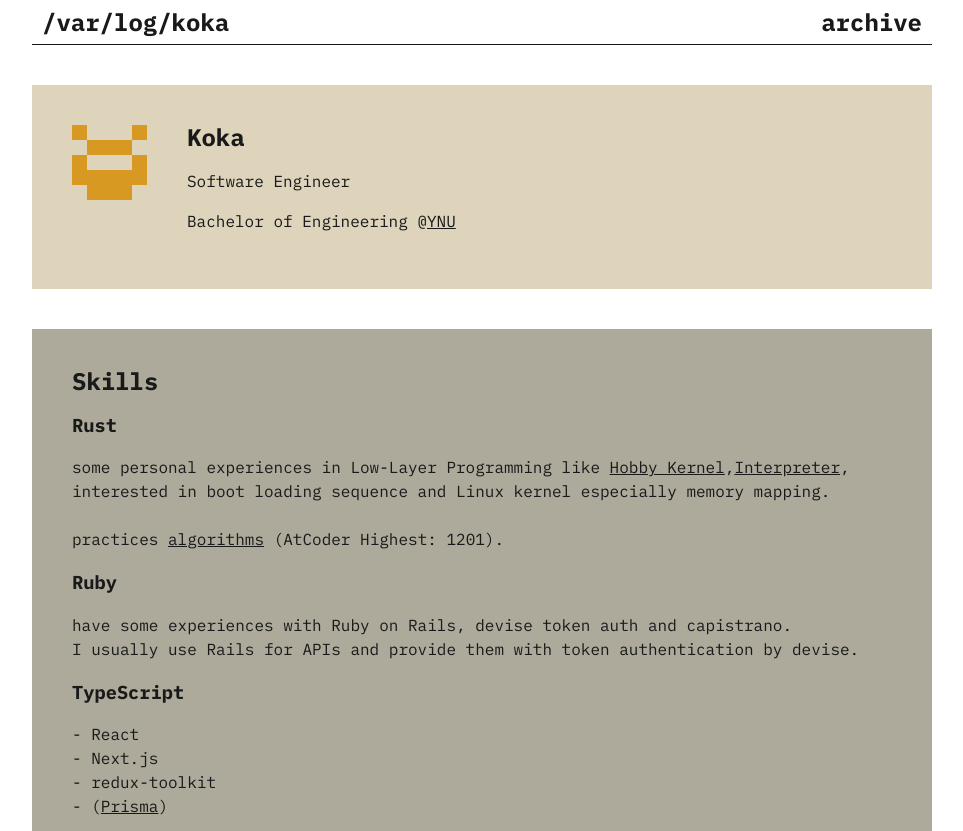
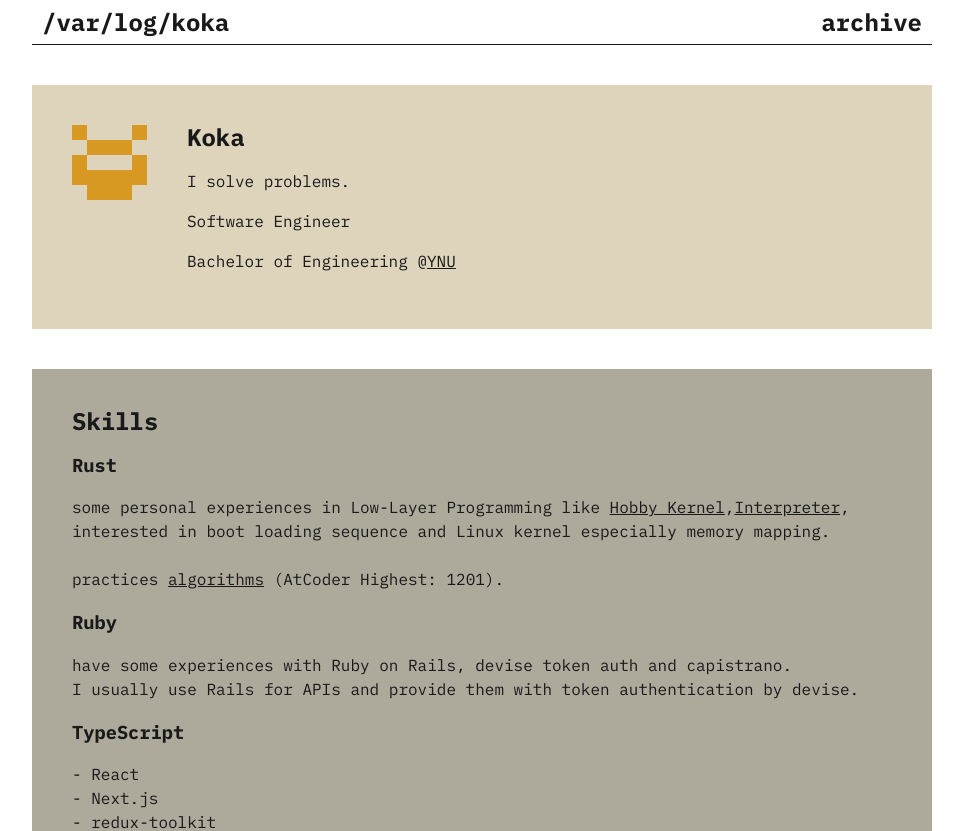
Before and after one commit to koka831/koka831.github.io, a Next.js app: page / in a window 1280 px wide. Shown: the top 831 px of the page, without its empty margins (158-1121 px from the left). Built offline with nearby package versions, Linux system fonts and the light colour scheme.

Commit message:
add text

```diff
--- a/src/pages/index.tsx
+++ b/src/pages/index.tsx
@@ -32,6 +32,7 @@ const Profile: React.VFC = () => {
       </div>
       <div itemProp="fn" className={styles.profile__main}>
         <h2 itemProp="n">Koka</h2>
+        <p>I solve problems.</p>
         <p itemProp="role">Software Engineer</p>
         <p>Bachelor of Engineering @<a target="_blank" rel="noopener noreferrer" href="https://www.ynu.ac.jp/">YNU</a></p>
       </div>
```
